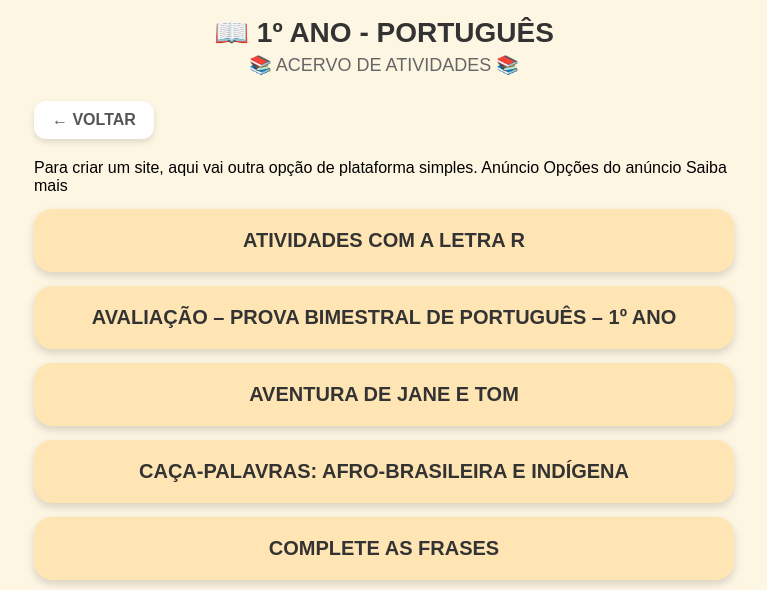
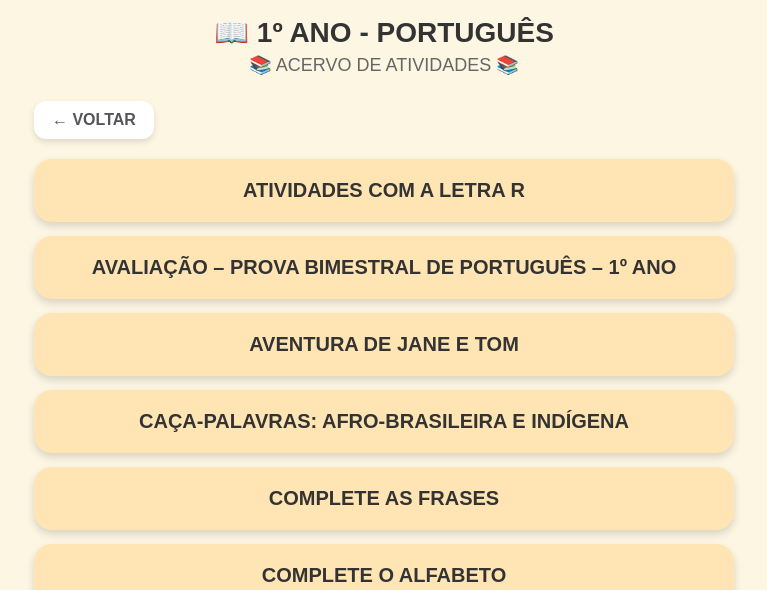
Before and after one commit to guilhermegdadiniz/atividadeseunicecarneiro, a plain HTML site: page 1ano/portugues.html in a window 1280 px wide. Shown: the part 210-800 px from the top of the page, without its empty margins (256-1023 px from the left). Drawn offline with Linux system fonts and the light colour scheme.

Commit message:
Update portugues.html

```diff
--- a/1ano/portugues.html
+++ b/1ano/portugues.html
@@ -160,27 +160,6 @@
 
 
 
-
-
-
-
-
-
-
-
-
-
-Para criar um site, aqui vai outra opção de plataforma simples.
-
-
-Anúncio
-Opções do anúncio
-
-
-
-Saiba mais
-
-
   </ul>
 
   <script>
```
